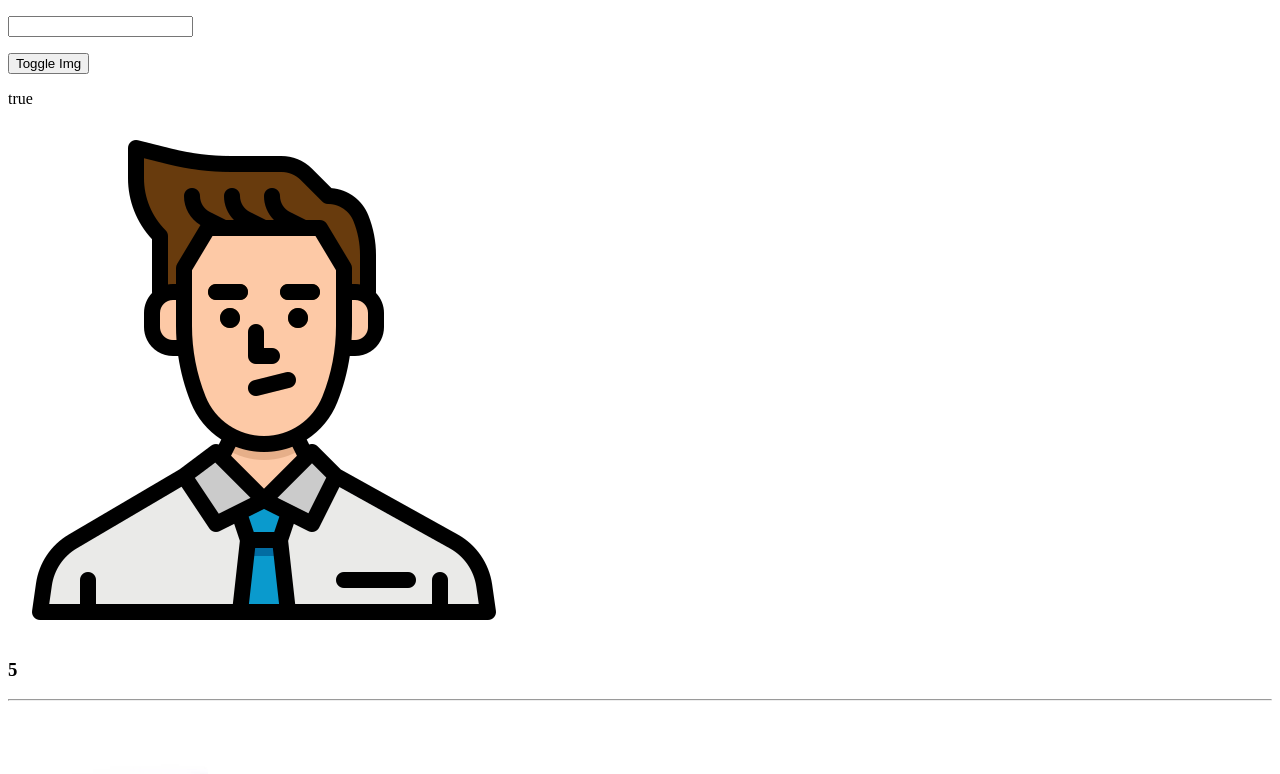
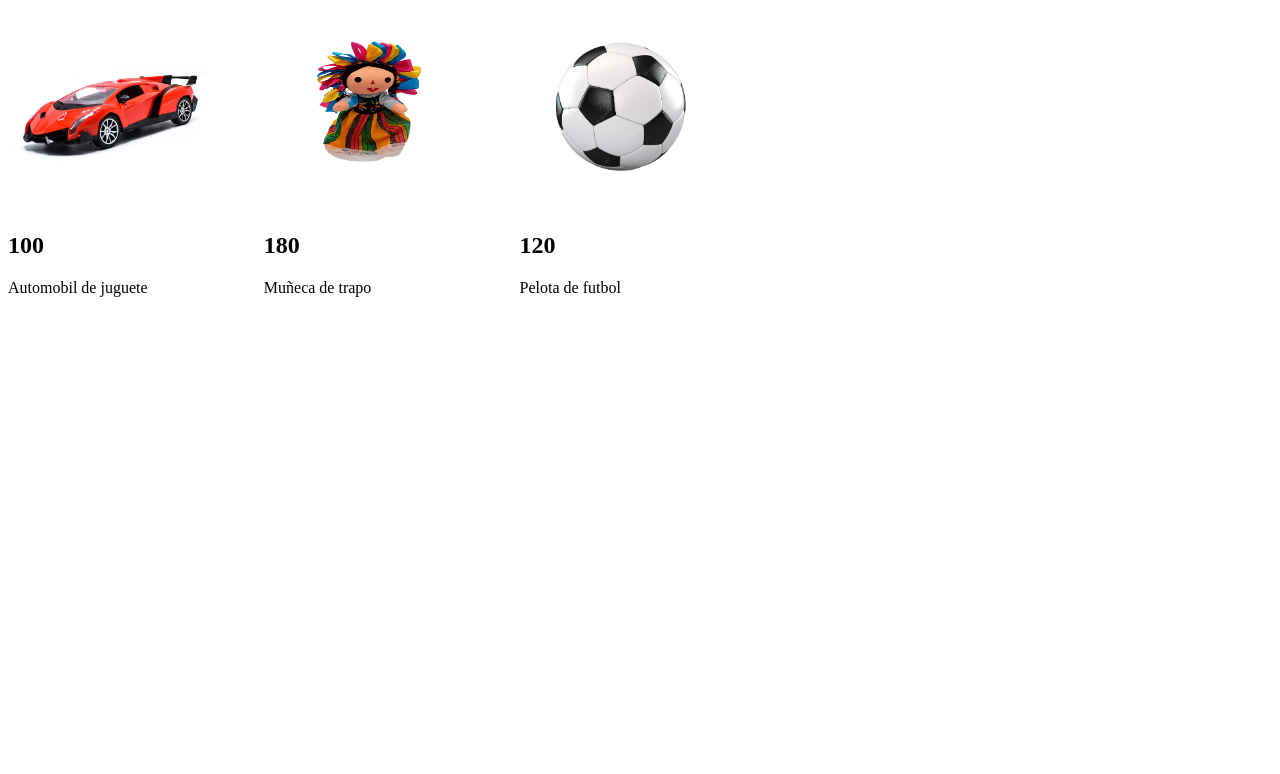
Before and after one commit to Carlou134/my-store, an Angular app: page / in a window 1280 px wide. Shown: the top 774 px of the page. Built offline with nearby package versions, Linux system fonts and the light colour scheme.

Commit message:
Tienda online

```diff
--- a/src/app/app.component.html
+++ b/src/app/app.component.html
@@ -1,6 +1,9 @@
+<app-products></app-products>
+
+<!--
 <p><input type="text" [(ngModel)]="imgParent"></p>
 <button (click)="toggleImg()">Toggle Img</button>
 <p> {{ showImg }} </p>
 <app-img *ngIf="showImg;" (loaded)="onLoaded($event)" [img]="imgParent"></app-img>
 <hr>
-<app-product *ngFor="let product of products" [product]="product"></app-product>
+-->
--- a/src/app/app.component.ts
+++ b/src/app/app.component.ts
@@ -1,40 +1,19 @@
 import { Component } from '@angular/core';
-import { ImgComponent } from './components/img/img.component';
 import { FormsModule } from '@angular/forms';
-import { ProductComponent } from './components/product/product.component';
-import { Product } from './models/product.model';
-import { NgForOf, NgIf } from '@angular/common';
+import { NgIf } from '@angular/common';
+import { ProductsComponent } from './components/products/products.component';
 
 @Component({
   selector: 'app-root',
   standalone: true,
-  imports: [ImgComponent, FormsModule, ProductComponent, NgForOf, NgIf],
+  imports: [FormsModule, ProductsComponent],
   templateUrl: './app.component.html',
   styleUrl: './app.component.scss'
 })
 export class AppComponent {
   imgParent = '';
   showImg = true;
-  products: Product[] = [
-    {
-        id: 1,
-        name: 'Automobil de juguete',
-        price: 100,
-        image: '/images/image1.webp'
-    },
-    {
-        id: 2,
-        name: 'Muñeca de trapo',
-        price: 180,
-        image: '/images/image2.webp'
-    },
-    {
-        id: 3,
-        name: 'Pelota de futbol',
-        price: 120,
-        image: '/images/image3.png'
-    }
-  ]
+
 
   onLoaded(img: string){
     console.log("log padre" + img);
--- a/src/app/components/img/img.component.html
+++ b/src/app/components/img/img.component.html
@@ -1,5 +1,4 @@
-<img width="200" (load)="imgLoaded()" (error)="imgError()" [src]="img" alt="Imagen" *ngIf="img; else elseImg">
-<h3> {{ counter }}</h3>
+<img (load)="imgLoaded()" (error)="imgError()" [src]="img" alt="Imagen" *ngIf="img; else elseImg">
 <ng-template #elseImg>
   <img [src]="imageDefault" alt="imagen por defecto">
 </ng-template>
--- a/src/app/components/img/img.component.scss
+++ b/src/app/components/img/img.component.scss
@@ -0,0 +1,4 @@
+img{
+  width: 200px;
+  height: 200px;
+}
--- a/src/app/components/img/img.component.ts
+++ b/src/app/components/img/img.component.ts
@@ -20,8 +20,8 @@
 
   @Input() alt:string = "";
   @Output() loaded = new EventEmitter<string>();
-  counter = 0;
-  counterFn: number | undefined;
+  //counter = 0;
+  //counterFn: number | undefined;
 
   imageDefault = 'default.png';
 
@@ -42,10 +42,10 @@
     // before render
     // async - fetch -- once time
     console.log("ngOnInit", 'imgValue => ', this.img);
-    this.counterFn = window.setInterval(() => {
+    /*this.counterFn = window.setInterval(() => {
       this.counter += 1;
       console.log("run counter");
-    }, 1000)
+    }, 1000)*/
   }
 
   ngAfterViewInit(): void {
@@ -57,7 +57,7 @@
   ngOnDestroy(): void {
       // delete
       console.log("ngOnDestroy");
-      window.clearInterval(this.counterFn);
+      /*window.clearInterval(this.counterFn);*/
   }
 
   imgError() {
--- a/src/app/components/product/product.component.html
+++ b/src/app/components/product/product.component.html
@@ -1,3 +1,3 @@
-<img [src]="product.image" width="200" alt="product picture">
+<app-img [img]="product.image"></app-img>
 <h2> {{ product.price }}</h2>
 <p> {{ product.name }}</p>
--- a/src/app/components/product/product.component.ts
+++ b/src/app/components/product/product.component.ts
@@ -1,10 +1,11 @@
 import { Component, Input, OnInit } from '@angular/core';
 import { Product } from '../../models/product.model';
+import { ImgComponent } from "../img/img.component";
 
 @Component({
   selector: 'app-product',
   standalone: true,
-  imports: [],
+  imports: [ImgComponent],
   templateUrl: './product.component.html',
   styleUrl: './product.component.scss'
 })
--- /dev/null
+++ b/src/app/components/products/products.component.html
@@ -0,0 +1,6 @@
+<div class="products--grid">
+  <app-product
+    *ngFor="let product of products"
+    [product]="product"
+  ></app-product>
+</div>
--- /dev/null
+++ b/src/app/components/products/products.component.scss
@@ -0,0 +1,22 @@
+.products--grid{
+  display: grid;
+  flex-direction: column;
+}
+
+//tablets
+@media screen and (min-width: 40em) and (max-width: 63.9em){
+  .products--grid{
+    display: grid;
+    grid-template-columns: repeat(4, 1fr);
+    gap: 15px;
+  }
+}
+
+//web
+@media screen and (min-width: 64em){
+  .products--grid{
+    display: grid;
+    grid-template-columns: repeat(5, 1fr);
+    gap: 15px;
+  }
+}
--- /dev/null
+++ b/src/app/components/products/products.component.ts
@@ -0,0 +1,41 @@
+import { Component, OnInit } from '@angular/core';
+import { ProductComponent } from '../product/product.component';
+import { Product } from '../../models/product.model';
+import { NgForOf } from '@angular/common';
+
+@Component({
+  selector: 'app-products',
+  standalone: true,
+  imports: [ ProductComponent, NgForOf],
+  templateUrl: './products.component.html',
+  styleUrl: './products.component.scss'
+})
+export class ProductsComponent implements OnInit{
+
+  products: Product[] = [
+    {
+        id: 1,
+        name: 'Automobil de juguete',
+        price: 100,
+        image: '/images/image1.webp'
+    },
+    {
+        id: 2,
+        name: 'Muñeca de trapo',
+        price: 180,
+        image: '/images/image2.webp'
+    },
+    {
+        id: 3,
+        name: 'Pelota de futbol',
+        price: 120,
+        image: '/images/image3.png'
+    }
+  ]
+
+  constructor() {}
+
+  ngOnInit(): void {
+
+  }
+}
```
Also changed, not shown: 1 other file (tests, documents, lock files or other folders).
